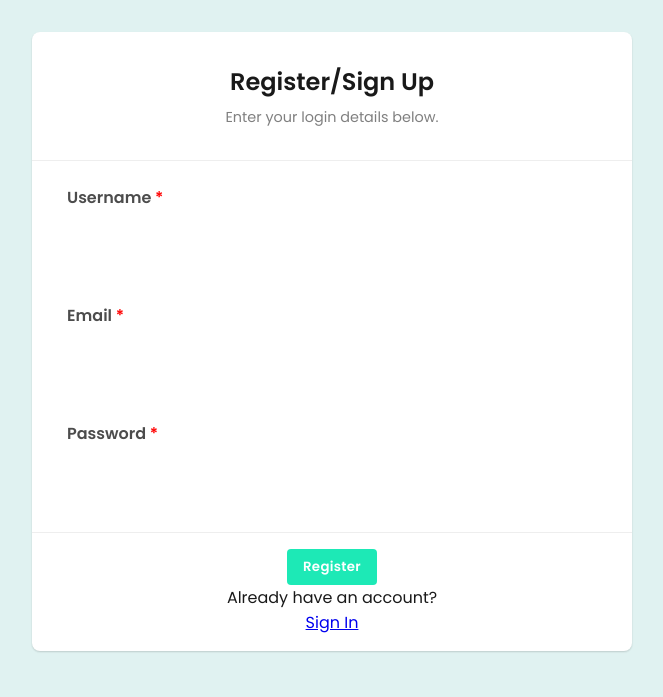
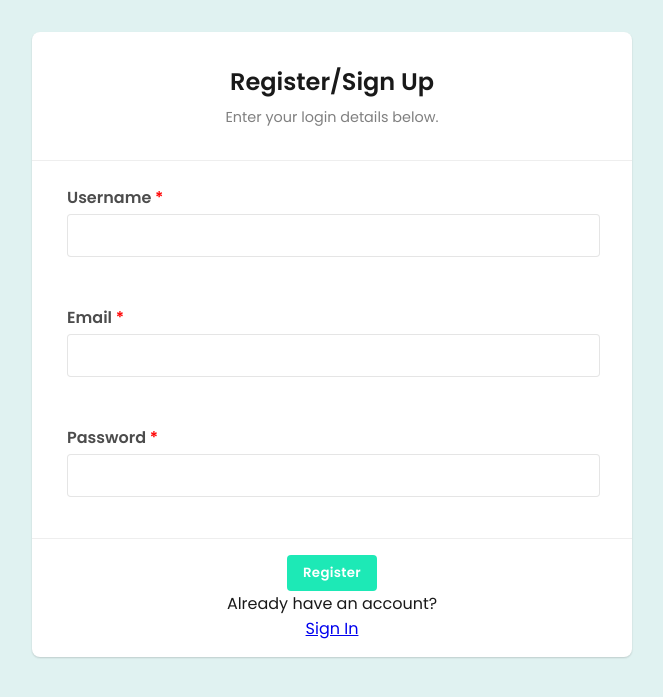
Before and after one commit to givemyresume/website, a Django app: page /register in a window 1280 px wide. Shown: the top 697 px of the page, without its empty margins (308-971 px from the left). Run offline with Django 3.2, Linux system fonts and the light colour scheme.

Commit message:
Update register.html

```diff
--- a/App/templates/register.html
+++ b/App/templates/register.html
@@ -11,9 +11,6 @@
   <style>
     input:invalid {
       border: red solid;
-    }
-    input:valid {
-      border: aquamarine;
     }
   </style>
  </head>
@@ -50,7 +47,7 @@
       *
      </span>
     </label>
-    <input id="email" name="email" type="email" pattern="[a-z0-9._%+-]+@[a-z0-9.-]+\.[a-z]{2,4}$"/>
+    <input id="email" name="email" type="email" pattern="[a-z0-9._%+-]+@[a-z0-9.-]+\.[a-z]{2,6}$" title="please enter a valid email address"/>
     <div class="error" id="name__error">
     </div>
    </div>
```
